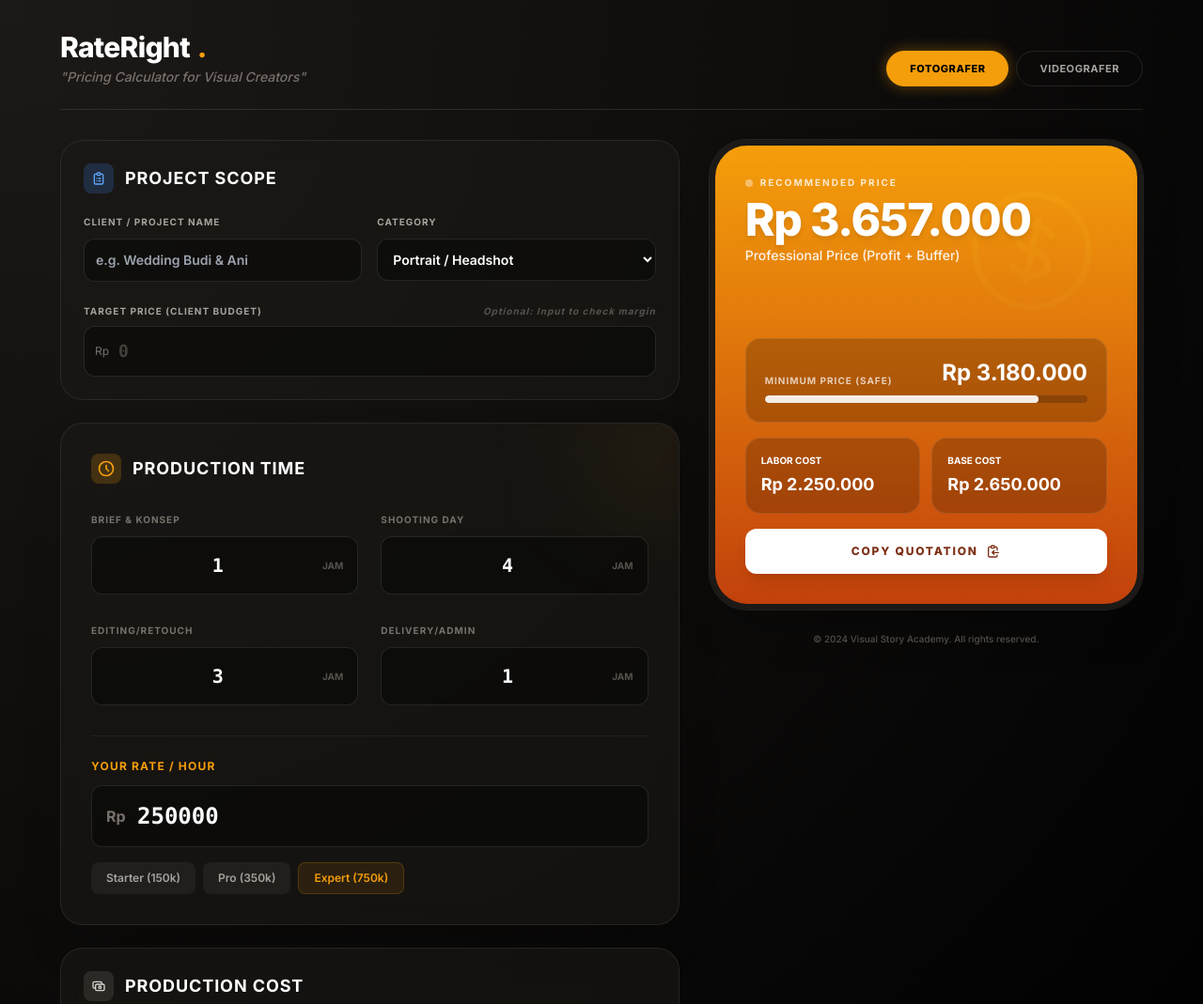
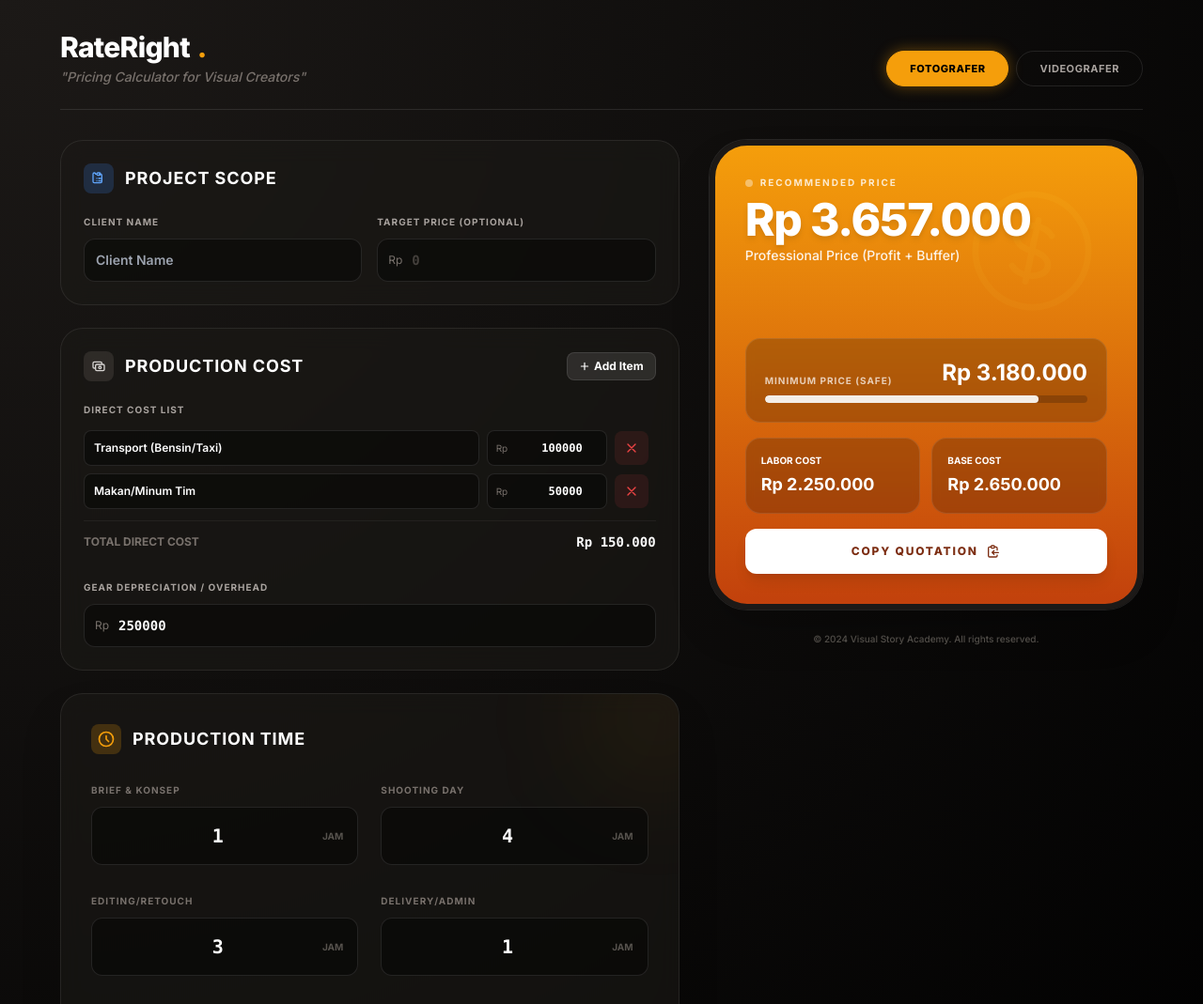
Before and after one commit to yesayaangelo-cell/RateCardCalculator, a plain HTML site: page index.html in a window 1280 px wide. Shown: the top 1069 px of the page at 94% size. Drawn offline with nearby package versions, Linux system fonts and the light colour scheme.

Commit message:
Update index.html

```diff
--- a/index.html
+++ b/index.html
@@ -28,9 +28,12 @@
         .btn-profesi { border: 1px solid rgba(255, 255, 255, 0.1); transition: all 0.3s; }
         .btn-profesi.active { background: #f59e0b; border-color: #f59e0b; color: black; font-weight: 800; box-shadow: 0 0 15px rgba(245, 158, 11, 0.4); }
         .btn-profesi:hover:not(.active) { background: rgba(255,255,255,0.05); }
-        /* Animasi profit box */
         .profit-reveal { animation: fadeIn 0.5s ease-out forwards; }
         @keyframes fadeIn { from { opacity: 0; transform: translateY(-10px); } to { opacity: 1; transform: translateY(0); } }
+        /* Scrollbar custom untuk list item */
+        .custom-scroll::-webkit-scrollbar { width: 4px; }
+        .custom-scroll::-webkit-scrollbar-track { background: rgba(255,255,255,0.05); }
+        .custom-scroll::-webkit-scrollbar-thumb { background: rgba(255,255,255,0.2); border-radius: 10px; }
     </style>
 </head>
 <body class="p-4 md:p-8 text-stone-200 flex flex-col justify-center">
@@ -52,7 +55,7 @@
                 <div class="card-glass p-6 rounded-3xl relative">
                     <div class="flex items-center gap-3 mb-4">
                         <div class="w-8 h-8 rounded-lg bg-blue-500/20 flex items-center justify-center text-blue-400">
-                           <svg xmlns="http://www.w3.org/2000/svg" class="h-4 w-4" fill="none" viewBox="0 0 24 24" stroke="currentColor"><path stroke-linecap="round" stroke-linejoin="round" stroke-width="2" d="M9 5H7a2 2 0 00-2 2v12a2 2 0 002 2h10a2 2 0 002-2V7a2 2 0 00-2-2h-2M9 5a2 2 0 002 2h2a2 2 0 002-2M9 5a2 2 0 012-2h2a2 2 0 012 2m-3 7h3m-3 4h3m-6-4h.01M9 16h.01" /></svg>
+                           <svg xmlns="http://www.w3.org/2000/svg" class="h-4 w-4" fill="none" viewBox="0 0 24 24" stroke="currentColor"><path stroke-linecap="round" stroke-linejoin="round" stroke-width="2" d="M9 5H7a2 2 0 00-2-2H5a2 2 0 00-2 2v12a2 2 0 002 2h10a2 2 0 002-2V7a2 2 0 00-2-2h-2M9 5a2 2 0 002 2h2a2 2 0 002-2M9 5a2 2 0 012-2h2a2 2 0 012 2m-3 7h3m-3 4h3m-6-4h.01M9 16h.01" /></svg>
                         </div>
                         <h2 class="text-lg font-bold text-white uppercase tracking-wider">Project Scope</h2>
                     </div>
@@ -60,43 +63,63 @@
                     <div class="space-y-4">
                         <div class="grid grid-cols-1 md:grid-cols-2 gap-4">
                             <div class="space-y-2">
-                                <label class="text-[10px] text-stone-400 font-bold uppercase tracking-widest">Client / Project Name</label>
-                                <input type="text" id="project-name" placeholder="e.g. Wedding Budi & Ani" class="input-glass w-full p-3 rounded-xl text-sm font-semibold outline-none">
+                                <label class="text-[10px] text-stone-400 font-bold uppercase tracking-widest">Client Name</label>
+                                <input type="text" id="project-name" placeholder="Client Name" class="input-glass w-full p-3 rounded-xl text-sm font-semibold outline-none">
                             </div>
                             <div class="space-y-2">
-                                <label class="text-[10px] text-stone-400 font-bold uppercase tracking-widest">Category</label>
-                                <select class="input-glass w-full p-3 rounded-xl text-sm font-semibold outline-none bg-black">
-                                    <option>Portrait / Headshot</option>
-                                    <option>Event / Wedding</option>
-                                    <option>Commercial / Ads</option>
-                                    <option>Documentary</option>
-                                    <option>Fashion / Lookbook</option>
-                                </select>
-                            </div>
-                        </div>
-
-                        <div class="pt-2">
-                            <label class="text-[10px] text-stone-400 font-bold uppercase tracking-widest flex justify-between">
-                                <span>Target Price (Client Budget)</span>
-                                <span class="text-stone-600 italic normal-case">Optional: Input to check margin</span>
-                            </label>
-                            <div class="relative mt-2">
-                                <span class="absolute left-3 top-1/2 -translate-y-1/2 text-xs text-stone-500">Rp</span>
-                                <input type="number" id="target-price" placeholder="0" class="input-glass w-full pl-9 p-3 rounded-xl text-lg font-bold calc-trigger font-mono placeholder-stone-700">
+                                <label class="text-[10px] text-stone-400 font-bold uppercase tracking-widest">Target Price (Optional)</label>
+                                <div class="relative">
+                                    <span class="absolute left-3 top-1/2 -translate-y-1/2 text-xs text-stone-500">Rp</span>
+                                    <input type="number" id="target-price" placeholder="0" class="input-glass w-full pl-9 p-3 rounded-xl text-sm font-bold calc-trigger font-mono placeholder-stone-700">
+                                </div>
                             </div>
                         </div>
 
                         <div id="profit-box" class="hidden rounded-xl border p-4 transition-all">
                             <div class="flex justify-between items-center">
                                 <div>
-                                    <p class="text-[10px] font-bold uppercase tracking-widest mb-1" id="profit-label">Net Profit Analysis</p>
+                                    <p class="text-[10px] font-bold uppercase tracking-widest mb-1">Net Profit</p>
                                     <p class="text-xs opacity-70 italic" id="profit-desc">Calculating...</p>
                                 </div>
                                 <div class="text-right">
-                                    <h3 class="text-2xl font-black" id="real-profit">Rp 0</h3>
+                                    <h3 class="text-xl font-black" id="real-profit">Rp 0</h3>
                                     <p class="text-[10px] uppercase font-bold tracking-widest mt-1" id="margin-percent">0% Margin</p>
                                 </div>
                             </div>
+                        </div>
+                    </div>
+                </div>
+
+                <div class="card-glass p-6 rounded-3xl">
+                    <div class="flex items-center justify-between mb-4">
+                        <div class="flex items-center gap-3">
+                            <div class="w-8 h-8 rounded-lg bg-stone-700/50 flex items-center justify-center text-stone-300">
+                               <svg xmlns="http://www.w3.org/2000/svg" class="h-4 w-4" fill="none" viewBox="0 0 24 24" stroke="currentColor"><path stroke-linecap="round" stroke-linejoin="round" stroke-width="2" d="M17 9V7a2 2 0 00-2-2H5a2 2 0 00-2 2v6a2 2 0 002 2h2m2 4h10a2 2 0 002-2v-6a2 2 0 00-2-2H9a2 2 0 00-2 2v6a2 2 0 002 2zm7-5a2 2 0 11-4 0 2 2 0 014 0z" /></svg>
+                            </div>
+                            <h2 class="text-lg font-bold text-white uppercase tracking-wider">Production Cost</h2>
+                        </div>
+                        <button onclick="addDirectCostItem()" class="px-3 py-1.5 rounded-lg bg-white/10 hover:bg-white/20 text-xs font-bold text-white transition flex items-center gap-1 border border-white/10">
+                            <svg xmlns="http://www.w3.org/2000/svg" class="h-3 w-3" viewBox="0 0 20 20" fill="currentColor"><path fill-rule="evenodd" d="M10 3a1 1 0 011 1v5h5a1 1 0 110 2h-5v5a1 1 0 11-2 0v-5H4a1 1 0 110-2h5V4a1 1 0 011-1z" clip-rule="evenodd" /></svg>
+                            Add Item
+                        </button>
+                    </div>
+
+                    <div class="space-y-3 mb-6">
+                        <label class="text-[10px] text-stone-400 font-bold uppercase tracking-widest">Direct Cost List</label>
+                        <div id="direct-cost-list" class="space-y-2 max-h-60 overflow-y-auto custom-scroll pr-2">
+                            </div>
+
+                        <div class="flex justify-between items-center pt-3 border-t border-white/5">
+                            <span class="text-xs text-stone-500 font-bold uppercase">Total Direct Cost</span>
+                            <span id="total-direct-display" class="text-sm font-mono font-bold text-white">Rp 0</span>
+                        </div>
+                    </div>
+
+                    <div class="space-y-2">
+                        <label class="text-[10px] text-stone-400 font-bold uppercase tracking-widest">Gear Depreciation / Overhead</label>
+                        <div class="relative">
+                            <span class="absolute left-3 top-1/2 -translate-y-1/2 text-xs text-stone-500">Rp</span>
+                            <input type="number" id="overhead-cost" value="250000" class="input-glass w-full pl-9 p-3 rounded-xl text-sm font-semibold calc-trigger font-mono">
                         </div>
                     </div>
                 </div>
@@ -127,30 +150,6 @@
                     </div>
                 </div>
 
-                <div class="card-glass p-6 rounded-3xl">
-                    <div class="flex items-center gap-3 mb-4">
-                        <div class="w-8 h-8 rounded-lg bg-stone-700/50 flex items-center justify-center text-stone-300">
-                           <svg xmlns="http://www.w3.org/2000/svg" class="h-4 w-4" fill="none" viewBox="0 0 24 24" stroke="currentColor"><path stroke-linecap="round" stroke-linejoin="round" stroke-width="2" d="M17 9V7a2 2 0 00-2-2H5a2 2 0 00-2 2v6a2 2 0 002 2h2m2 4h10a2 2 0 002-2v-6a2 2 0 00-2-2H9a2 2 0 00-2 2v6a2 2 0 002 2zm7-5a2 2 0 11-4 0 2 2 0 014 0z" /></svg>
-                        </div>
-                        <h2 class="text-lg font-bold text-white uppercase tracking-wider">Production Cost</h2>
-                    </div>
-                    <div class="grid grid-cols-2 gap-4">
-                        <div class="space-y-2">
-                            <label class="text-[10px] text-stone-400 font-bold uppercase tracking-widest">Direct (Transport/Meals)</label>
-                            <div class="relative">
-                                <span class="absolute left-3 top-1/2 -translate-y-1/2 text-xs text-stone-500">Rp</span>
-                                <input type="number" id="direct-cost" value="150000" class="input-glass w-full pl-9 p-3 rounded-xl text-sm font-semibold calc-trigger font-mono">
-                            </div>
-                        </div>
-                        <div class="space-y-2">
-                            <label class="text-[10px] text-stone-400 font-bold uppercase tracking-widest">Gear Depreciation/Job</label>
-                            <div class="relative">
-                                <span class="absolute left-3 top-1/2 -translate-y-1/2 text-xs text-stone-500">Rp</span>
-                                <input type="number" id="overhead-cost" value="250000" class="input-glass w-full pl-9 p-3 rounded-xl text-sm font-semibold calc-trigger font-mono">
-                            </div>
-                        </div>
-                    </div>
-                </div>
             </div>
 
             <div class="lg:col-span-5 h-full">
@@ -219,8 +218,62 @@
             }
         };
 
+        // Data Awal Direct Cost
+        let directCostItems = [
+            { name: "Transport (Bensin/Taxi)", value: 100000 },
+            { name: "Makan/Minum Tim", value: 50000 }
+        ];
+
         let profesiAktif = "Fotografer";
 
+        // --- DIRECT COST LOGIC ---
+        function renderDirectCosts() {
+            const list = document.getElementById('direct-cost-list');
+            list.innerHTML = '';
+            let totalDirect = 0;
+
+            directCostItems.forEach((item, index) => {
+                totalDirect += item.value;
+                const row = document.createElement('div');
+                row.className = "flex gap-2 items-center";
+                row.innerHTML = `
+                    <input type="text" value="${item.name}" onchange="updateDirectItem(${index}, 'name', this.value)" class="input-glass w-full p-2.5 rounded-lg text-xs font-semibold outline-none flex-1 placeholder-stone-600" placeholder="Item name">
+                    <div class="relative w-32">
+                        <span class="absolute left-2.5 top-1/2 -translate-y-1/2 text-[10px] text-stone-500">Rp</span>
+                        <input type="number" value="${item.value}" onchange="updateDirectItem(${index}, 'value', this.value)" class="input-glass w-full pl-8 p-2.5 rounded-lg text-xs font-mono font-bold outline-none text-right">
+                    </div>
+                    <button onclick="removeDirectItem(${index})" class="p-2.5 rounded-lg bg-red-500/10 hover:bg-red-500/20 text-red-500 transition">
+                        <svg xmlns="http://www.w3.org/2000/svg" class="h-4 w-4" fill="none" viewBox="0 0 24 24" stroke="currentColor"><path stroke-linecap="round" stroke-linejoin="round" stroke-width="2" d="M6 18L18 6M6 6l12 12" /></svg>
+                    </button>
+                `;
+                list.appendChild(row);
+            });
+
+            document.getElementById('total-direct-display').innerText = formatRupiah(totalDirect);
+            calculate(); // Recalculate everything
+        }
+
+        function addDirectCostItem() {
+            directCostItems.push({ name: "", value: 0 });
+            renderDirectCosts();
+        }
+
+        function removeDirectItem(index) {
+            directCostItems.splice(index, 1);
+            renderDirectCosts();
+        }
+
+        function updateDirectItem(index, field, val) {
+            if (field === 'value') val = parseFloat(val) || 0;
+            directCostItems[index][field] = val;
+            if (field === 'value') renderDirectCosts(); // Re-render only if value changes to update totals
+        }
+
+        function getTotalDirectCost() {
+            return directCostItems.reduce((acc, item) => acc + item.value, 0);
+        }
+
+        // --- MAIN LOGIC ---
         function renderInputs() {
             const container = document.getElementById('input-jam-container');
             const p = dataProfesi[profesiAktif];
@@ -255,32 +308,28 @@
         function formatRupiah(n) { return new Intl.NumberFormat('id-ID', { style: 'currency', currency: 'IDR', minimumFractionDigits: 0 }).format(n); }
 
         function calculate() {
-            // Inputs
             const j = [1,2,3,4].map(i => parseFloat(document.getElementById('jam-'+i).value) || 0);
             const rate = parseFloat(document.getElementById('rate-jam').value) || 0;
-            const direct = parseFloat(document.getElementById('direct-cost').value) || 0;
+            const direct = getTotalDirectCost(); // Ambil dari dynamic list
             const overhead = parseFloat(document.getElementById('overhead-cost').value) || 0;
             const targetPrice = parseFloat(document.getElementById('target-price').value) || 0;
 
-            // Engine
             const totalJam = j.reduce((a, b) => a + b, 0);
             const laborCost = totalJam * rate;
             const baseCost = laborCost + direct + overhead;
             const safePrice = baseCost * 1.2;
             const premiumPrice = safePrice * 1.15;
 
-            // Render Results
             document.getElementById('res-labor-cost').innerText = formatRupiah(laborCost);
             document.getElementById('res-base-cost').innerText = formatRupiah(baseCost);
             document.getElementById('res-aman').innerText = formatRupiah(safePrice);
             document.getElementById('res-premium').innerText = formatRupiah(premiumPrice);
 
-            // Logic Profit Analysis Box
+            // Profit Check
             const profitBox = document.getElementById('profit-box');
             if (targetPrice > 0) {
                 profitBox.classList.remove('hidden');
                 profitBox.classList.add('profit-reveal');
-
                 const realProfit = targetPrice - baseCost;
                 const margin = ((realProfit / targetPrice) * 100).toFixed(1);
 
@@ -288,14 +337,12 @@
                 document.getElementById('margin-percent').innerText = margin + "% Margin";
 
                 if (realProfit > 0) {
-                    // Untung
                     profitBox.className = "profit-reveal rounded-xl border p-4 bg-emerald-500/10 border-emerald-500/30 text-emerald-400";
-                    document.getElementById('profit-desc').innerText = "Good job! You are profitable.";
+                    document.getElementById('profit-desc').innerText = "Safe! You are profitable.";
                     document.getElementById('profit-desc').className = "text-xs opacity-80 italic text-emerald-300";
                 } else {
-                    // Rugi
                     profitBox.className = "profit-reveal rounded-xl border p-4 bg-red-500/10 border-red-500/30 text-red-400";
-                    document.getElementById('profit-desc').innerText = "Warning: Price is below Base Cost!";
+                    document.getElementById('profit-desc').innerText = "Warning: Price below Base Cost!";
                     document.getElementById('profit-desc').className = "text-xs opacity-80 italic text-red-300";
                 }
             } else {
@@ -305,20 +352,18 @@
 
         function copySummary() {
             const projectName = document.getElementById('project-name').value || "Project";
-            const targetPrice = document.getElementById('target-price').value;
-            let targetText = "";
+            const directItemsText = directCostItems.map(i => `- ${i.name}: ${formatRupiah(i.value)}`).join('\n');
 
-            if(targetPrice > 0) {
-                targetText = `\n💰 *YOUR BUDGET: ${formatRupiah(targetPrice)}*`;
-            }
-
-            const sum = `📸 *QUOTATION ESTIMATE*\nProject: ${projectName}\n${targetText}\n\nInvestasi Visual yang Disarankan:\n⭐ *PROFESSIONAL: ${document.getElementById('res-premium').innerText}*\n✅ *MINIMUM: ${document.getElementById('res-aman').innerText}*\n\n_Breakdown:_\n- Labor Cost: ${document.getElementById('res-labor-cost').innerText}\n- Base Cost: ${document.getElementById('res-base-cost').innerText}\n\n*Generated by RateRight*`;
+            const sum = `📸 *QUOTATION ESTIMATE*\nProject: ${projectName}\n\nInvestasi Visual:\n⭐ *PROFESSIONAL: ${document.getElementById('res-premium').innerText}*\n✅ *MINIMUM: ${document.getElementById('res-aman').innerText}*\n\n_Breakdown Cost:_\n- Labor Cost: ${document.getElementById('res-labor-cost').innerText}\n- Direct Cost Total: ${document.getElementById('total-direct-display').innerText}\n${directItemsText}\n\n*Generated by RateRight*`;
             navigator.clipboard.writeText(sum);
-            alert("Quotation copied to clipboard!");
+            alert("Quotation & details copied!");
         }
 
+        // Init
         renderButtons();
         renderInputs();
+        renderDirectCosts(); // Render list awal
+        document.querySelectorAll('.calc-trigger').forEach(el => el.addEventListener('input', calculate));
     </script>
 </body>
 </html>
```
